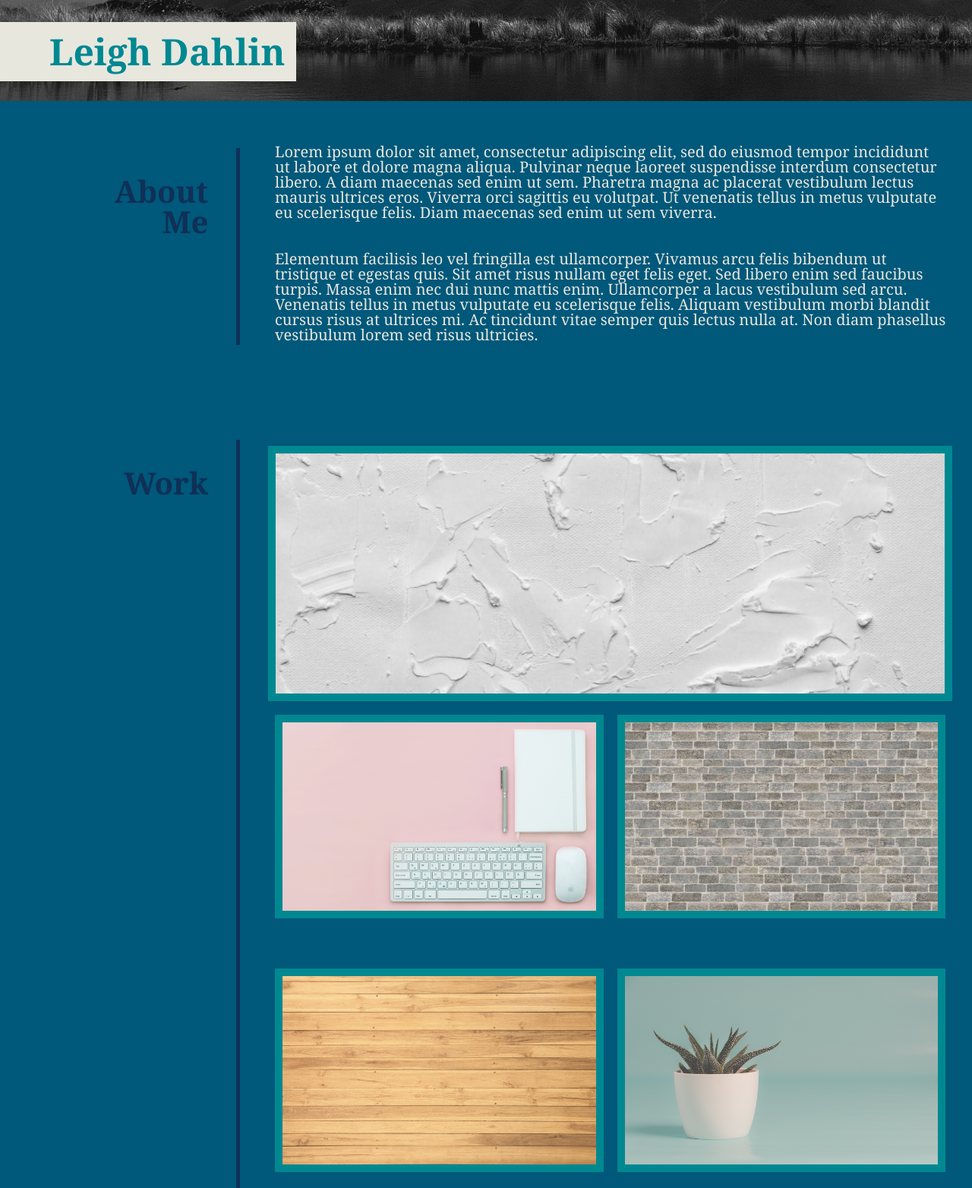
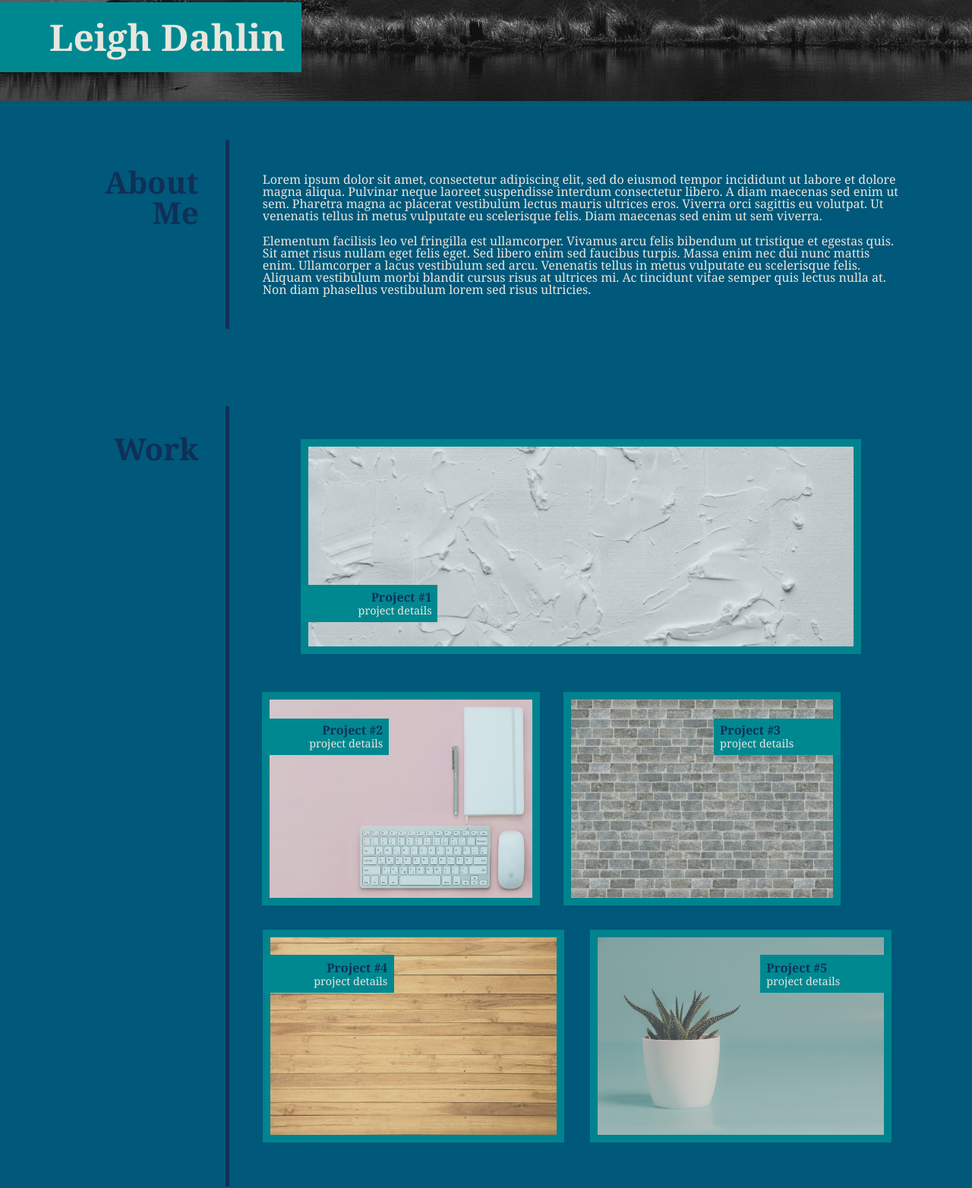
Before and after one commit to leighdahlin/leigh-dahlin-homework2, a plain HTML site: page index.html in a window 1280 px wide. Shown: the part 347-1911 px from the top of the page at 76% size. Drawn offline with Linux system fonts and the light colour scheme.

Commit message:
changes:-fixed layout issues for work pictures -added divs around pictures and made their position relative and the text below absolute to put titles for project on each picture -added box-shadow and transform effect when pictures are hovered over

```diff
--- a/Assets/CSS/style.css
+++ b/Assets/CSS/style.css
@@ -30,12 +30,12 @@ header {
 
 h1 {
     font-size: 300%;
-    color: var(--teal);
-    background: var(--off-white);
-    padding: 15px;
+    color: var(--off-white);
+    background: var(--teal);
+    padding: 22px;
     padding-left: 65px;
     align-self: flex-end;
-    margin-bottom: 2%;;
+    margin-bottom: 3%;;
 }
 
 nav{
@@ -67,18 +67,18 @@ nav ul li a {
 nav ul li a:hover {
     font-size: 30px;
     font-weight: 10000;
-    text-shadow: 5px 2px 3px var(--teal);
+    /* text-shadow: 10px 5px 4px var(--midnight-blue); */
+
 }
 
 section {
-    padding: 2%;
+    padding: 4%;
 }
 
 
-.about-me {
+#about-me {
     display: flex;
     justify-content: space-between;
-    align-items: flex-start;
 
 }
 
@@ -94,62 +94,68 @@ h2{
     color: var(--midnight-blue);
     padding: 3%;
     border-right: 5px solid var(--midnight-blue);
-    margin: 3%;
+    /* margin: 3%; */
     text-align: right;
 
 }
 
-.paragraph{
+.paragraph, .project-pictures{
     display: flex;
     flex-direction: column;
     justify-content: center;
     align-items: center;
+    padding: 3%;
+
 }
 
-p {
+.paragraph p {
     padding: 1%;
     color: var(--off-white);
-    font-size: 125%;
+    font-size: 100%;
     font-weight: 200;
-    margin-top: 2.5%;
-
-    /* display: inline;
-    position: relative;
-    float: left; */
-    /* width: 75%; */
 }
 
-
-
-.work {
+#work {
     display: inline-flex;
     justify-content: space-between;
 
-    /* align-items: flex-start; */
-
-}
-
-.work h2, .about-me h2 {
-    padding-bottom: 60%;
 }
 
 img {
     border: solid 10px #008891;
     margin: 1%;
+    opacity: 0.9;
 }
 
-.project-pictures {
-    display: flex;
-    flex-direction: column;
-    align-items: center;
-    justify-content: center;
+.project-pictures img:hover {
+    box-shadow: 0px 0px 50px 0px var(--midnight-blue);
+    transform: scale(1.03);
+    opacity: 1;
+}
+
+#big-picture-container {
+    position: relative;
+}
+
+.text-container1 {
+    position: absolute;
+    top: 60%;
+    left: 1%;
+    background: var(--teal);
+    padding: 1%;
+    padding-left: 10%;
+    color: var(--midnight-blue);
+    text-align: right;
+}
+
+h3 {
+    font-size: 100%;
 }
 
 #big-picture {
     margin: 1%;
-    margin-top: 5%;
-    height: 35%;
-    width: 100%;
+    height: 85%;
+    width: 98%;
 }
 
 .other-pictures-container {
@@ -158,11 +164,46 @@ img {
 }
 
 .other-pictures {
-    height: 40%;
-    width: 48%;
+    height: 100%;
+    width: 47%;
 }
 
-.contact-me {
+.other-pictures-text-container{
+    position: relative;
+    display: flex;
+    justify-content: space-between;
+    height: 45%;
+}
+
+.text-container2 {
+    position: absolute;
+    top: 15%;
+    left: 1%;
+    background: var(--teal);
+    padding: 1%;
+    padding-left: 8%;
+    color: var(--midnight-blue);
+    text-align: right;
+}
+
+.text-container3 {
+    position: absolute;
+    top: 15%;
+    right: 1%;
+    background: var(--teal);
+    padding: 1%;
+    padding-right: 8%;
+    color: var(--midnight-blue);
+    text-align: left;
+}
+
+.text-container1 p, .text-container2 p, .text-container3 p {
+    color: var(--off-white);
+    font-size: 90%;
+    padding-top: 3%;
+}
+
+#contact-me {
     display: flex;
     justify-content: space-between;
 
@@ -178,11 +219,7 @@ img {
 .contact {
     border-bottom: 4px solid var(--teal);
     padding: 10px;
-
-
 }
-
-
 
 
 /* Media queries */
@@ -202,8 +239,8 @@ img {
         font-size: 1rem;
     }
 
-    a:hover {
-        font-size: 20px;
+    nav ul li a:hover {
+        font-size: 125%;
 
     }
 
--- a/index.html
+++ b/index.html
@@ -24,7 +24,7 @@
     </header>
 
     </div>
-    <section class = "about-me">
+    <section id="about-me">
         <div class= "sub-header"><h2>About Me</h2></div>
         <div class="paragraph">
         <p>Lorem ipsum dolor sit amet, consectetur adipiscing elit, sed do eiusmod tempor incididunt ut
@@ -40,25 +40,69 @@
             vitae semper quis lectus nulla at. Non diam phasellus vestibulum lorem sed risus ultricies.</p>
         </div>
     </section>
-    <section class = "work">
+    <section id= "work">
         <div class= "sub-header"><h2>Work</h2></div>
 
-                <div class="project-pictures">
 
+            <div class="project-pictures">
+                <div id="big-picture-container">
+                    <img id = "big-picture" src="Assets/Images/white-plaster (3).jpg" alt="project-1">
+                        <div class="text-container1">
+                            <h3>Project #1</h3>
+                            <p>project details</p>
+                        </div>
 
-                <img id = "big-picture" src="Assets/Images/white-plaster (3).jpg" alt="project-1">
+                </div>
+
                 <div class="other-pictures-container">
-                <img class = "other-pictures" src="Assets/Images/notebook-keyboard.jpg" alt="project-2">
 
+                    <div class="other-pictures-text-container">
+                        <img class = "other-pictures" src="Assets/Images/notebook-keyboard.jpg" alt="project-2">
+                        <div class="text-container2">
+                            <h3>Project #2</h3>
+                            <p>project details</p>
+                        </div>
+                        <img class = "other-pictures" src="Assets/Images/gray-brick.jpg" alt="project-3">
+                        <div class="text-container3">
+                            <h3>Project #3</h3>
+                            <p>project details</p>
+                        </div>
+                    </div>
 
-                <img class = "other-pictures" src="Assets/Images/gray-brick.jpg" alt="project-3">
-                <img class = "other-pictures" src="Assets/Images/woodpalette-background (3).jpg" alt="project-4">
-                <img class = "other-pictures" src="Assets/Images/succulent.jpg" alt="project-5">
+                    <!-- <div class="other-pictures-text-container">
+                        <img class = "other-pictures" src="Assets/Images/gray-brick.jpg" alt="project-3">
+                        <div class="text-container3">
+                            <h3>Project #3</h3>
+                            <h3>project details</h3>
+                        </div>
+                    </div> -->
+
+                    <div class="other-pictures-text-container">
+                        <img class = "other-pictures" src="Assets/Images/woodpalette-background (3).jpg" alt="project-4">
+                        <div class="text-container2">
+                            <h3>Project #4</h3>
+                            <p>project details</p>
+                        </div>
+                        <img class = "other-pictures" src="Assets/Images/succulent.jpg" alt="project-5">
+                        <div class="text-container3">
+                            <h3>Project #5</h3>
+                            <p>project details</p>
+                        </div>
+                    </div>
+
+                    <!-- <div class="other-pictures-text-container">
+                        <img class = "other-pictures" src="Assets/Images/succulent.jpg" alt="project-5">
+                        <div class="text-container3">
+                            <h3>Project #5</h3>
+                            <h3>project details</h3>
+                        </div>
+                    </div> -->
+
                 </div>
             </div>
 
     </section>
-    <section class = "contact-me">
+    <section id= "contact-me">
         <div class= "sub-header"><h2>Contact Me</h2></div>
             <div class="contact-info">
 
```
